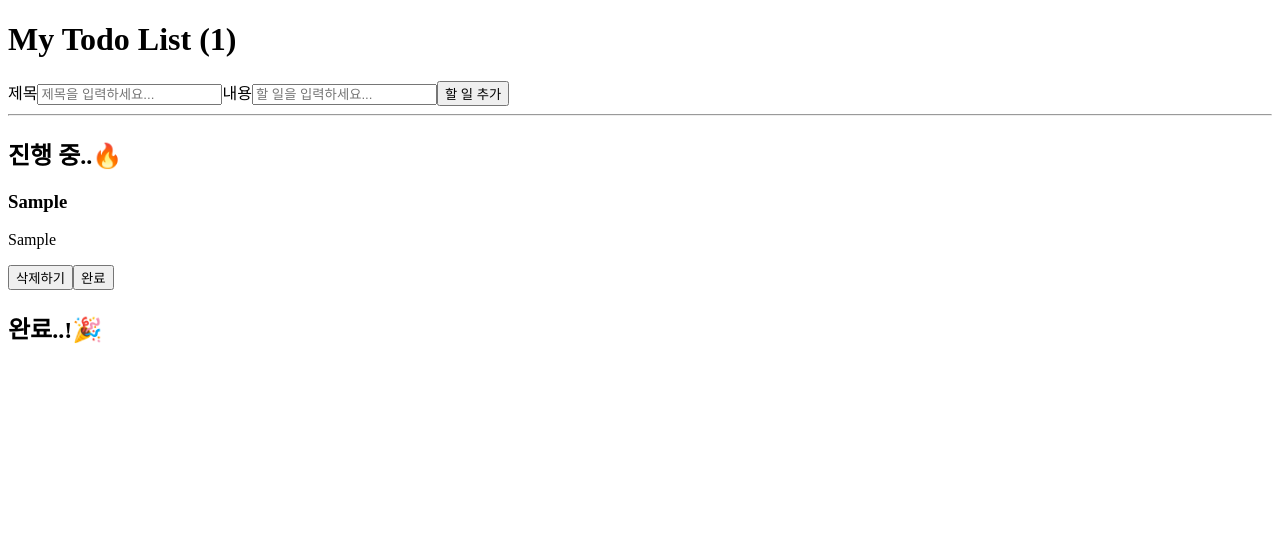
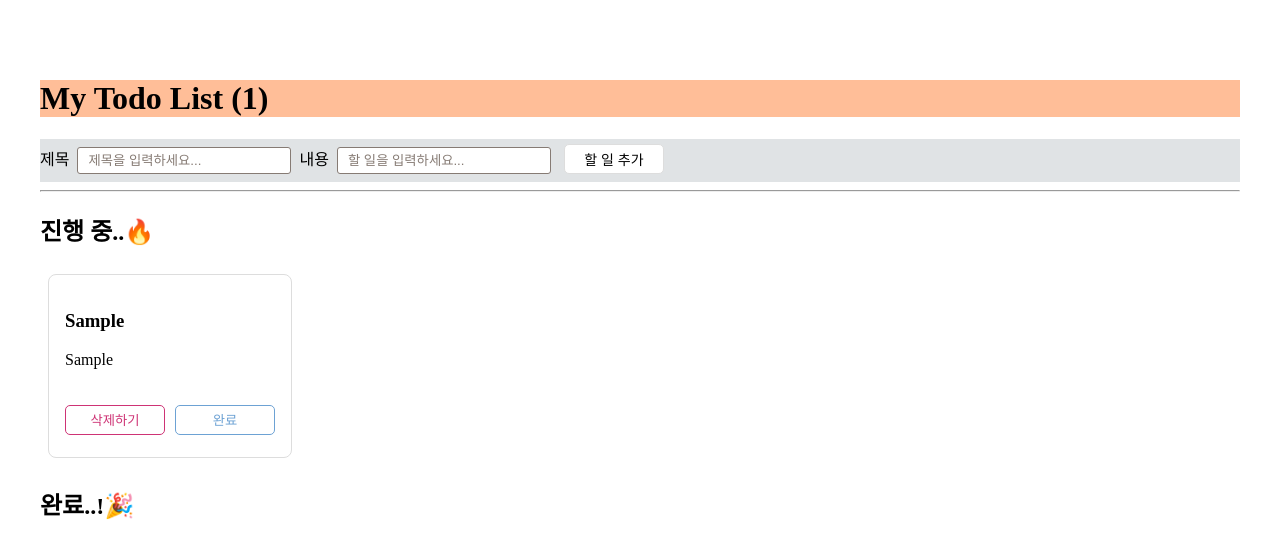
Before and after one commit to ketchup0211/to-do-app, a React (Create React App) app: page / in a window 1280 px wide. Both pictures are taken after typing "Sample", "Sample" into the empty fields and a click on the button "할 일 추가". Shown: the top 558 px of the page. Built offline with nearby package versions, Linux system fonts and the light colour scheme.

Commit message:
[MOD] component 분리 성공

```diff
--- a/src/App.js
+++ b/src/App.js
@@ -1,26 +1,17 @@
-import React, { useState } from "react";
-import ToDoList from "./ToDoList";
-import ToDoForm from "./ToDoForm";
+import { useState } from "react";
+import "./App.css";
+import ToDoCard from "./ToDoCard";
 
 function App() {
-  const [toDos, setToDos] = useState([]);
   const [title, setTitle] = useState("");
   const [toDo, setToDo] = useState("");
+  const [toDos, setToDos] = useState([]);
 
   const onTitleChange = (event) => setTitle(event.target.value);
   const onToDoChange = (event) => setToDo(event.target.value);
 
-  const onSubmit = (event) => {
-    event.preventDefault();
-    if (title === "" || toDo === "") {
-      return;
-    }
-    setTitle("");
-    setToDo("");
-    setToDos((currentArray) => [{ title, toDo, done: false }, ...currentArray]);
-  };
-
   const toggleDone = (index) => {
+    //  해당 인덱스의 done을 반전시킨다.
     setToDos((currentArray) =>
       currentArray.map((item, i) =>
         i === index ? { ...item, done: !item.done } : item
@@ -29,32 +20,75 @@ function App() {
   };
 
   const onDelete = (index) => {
+    //  currentArray를 해당 인덱스를 제외한 요소들로 업데이트한다.
     setToDos((currentArray) => currentArray.filter((_, i) => i !== index));
   };
 
+  const onSubmit = (event) => {
+    event.preventDefault();
+    //  title 또는 toDo가 공란이면 투두 리스트에 추가하지 않는다.
+    if (title === "" || toDo === "") {
+      return;
+    }
+    //  title 또는 toDo가 공란이 아니면 투두 리스트에 이를 추가하고, 입력란을 공란으로 만든다.
+    setTitle("");
+    setToDo("");
+    setToDos((currentArray) => [{ title, toDo, done: false }, ...currentArray]);
+  };
+  //  main
   return (
     <div>
       <h1>My Todo List ({toDos.length})</h1>
-      <ToDoForm
-        onTitleChange={onTitleChange}
-        onToDoChange={onToDoChange}
-        onSubmit={onSubmit}
-        title={title}
-        toDo={toDo}
-      />
+      <form onSubmit={onSubmit}>
+        <label htmlFor="title">제목</label>
+        <input
+          id="title"
+          onChange={onTitleChange}
+          value={title}
+          type="text"
+          placeholder="제목을 입력하세요..."
+        ></input>
+        <label htmlFor="title">내용</label>
+        <input
+          id="toDo"
+          onChange={onToDoChange}
+          value={toDo}
+          type="text"
+          placeholder="할 일을 입력하세요..."
+        ></input>
+        <button>할 일 추가</button>
+      </form>
       <hr />
       <h2>진행 중..🔥</h2>
-      <ToDoList
-        toDos={toDos.filter((item) => !item.done)}
-        onDelete={onDelete}
-        toggleDone={toggleDone}
-      />
+      <div className="todo-list">
+        {toDos.map(
+          (item, index) =>
+            !item.done && (
+              <ToDoCard
+                key={index}
+                {...item}
+                toggleDone={toggleDone}
+                onDelete={onDelete}
+                index={index}
+              />
+            )
+        )}
+      </div>
       <h2>완료..!🎉</h2>
-      <ToDoList
-        toDos={toDos.filter((item) => item.done)}
-        onDelete={onDelete}
-        toggleDone={toggleDone}
-      />
+      <div className="todo-list">
+        {toDos.map(
+          (item, index) =>
+            item.done && (
+              <ToDoCard
+                key={index}
+                {...item}
+                toggleDone={toggleDone}
+                onDelete={onDelete}
+                index={index}
+              />
+            )
+        )}
+      </div>
     </div>
   );
 }
--- a/src/DoneBtn.js
+++ /dev/null
@@ -1,12 +0,0 @@
-import { useState } from "react";
-
-function DoneBtn({ text, onClick }) {
-  //  완료 여부에 따라 내부 텍스트가 바뀌므로, prop을 통해 텍스트를 받기 위해 컴포넌트로 분리한다.
-  return (
-    <button className="done-btn" onClick={onClick}>
-      {text}
-    </button>
-  );
-}
-
-export default DoneBtn;
--- a/src/ToDoCard.js
+++ b/src/ToDoCard.js
@@ -1,7 +1,4 @@
-import { useState } from "react";
-import DoneBtn from "./DoneBtn.js";
-
-function ToDoCard({ title, toDo, done, index, onDelete, toggleDone }) {
+function ToDoCard({ title, toDo, done, index, toggleDone, onDelete }) {
   //  반복해서 사용하므로, 컴포넌트로 분리한다.
   return (
     //  완료 여부에 따라 클래스를 부여하고, 버튼의 라벨을 변경한다.
@@ -21,4 +18,13 @@ function ToDoCard({ title, toDo, done, index, onDelete, toggleDone }) {
   );
 }
 
+function DoneBtn({ text, onClick }) {
+  //  완료 여부에 따라 내부 텍스트가 바뀌므로, prop을 통해 텍스트를 받기 위해 컴포넌트로 분리한다.
+  return (
+    <button className="done-btn" onClick={onClick}>
+      {text}
+    </button>
+  );
+}
+
 export default ToDoCard;
--- a/src/ToDoForm.js
+++ /dev/null
@@ -1,28 +0,0 @@
-// ToDoForm.js
-import React from "react";
-
-function ToDoForm({ onTitleChange, onToDoChange, onSubmit, title, toDo }) {
-  return (
-    <form onSubmit={onSubmit}>
-      <label htmlFor="title">제목</label>
-      <input
-        id="title"
-        onChange={onTitleChange}
-        value={title}
-        type="text"
-        placeholder="제목을 입력하세요..."
-      />
-      <label htmlFor="toDo">내용</label>
-      <input
-        id="toDo"
-        onChange={onToDoChange}
-        value={toDo}
-        type="text"
-        placeholder="할 일을 입력하세요..."
-      />
-      <button type="submit">할 일 추가</button>
-    </form>
-  );
-}
-
-export default ToDoForm;
--- a/src/ToDoList.js
+++ /dev/null
@@ -1,20 +0,0 @@
-import React from "react";
-import ToDoCard from "./ToDoCard";
-
-function ToDoList({ toDos, onDelete, toggleDone }) {
-  return (
-    <div>
-      {toDos.map((item, index) => (
-        <ToDoCard
-          key={index}
-          {...item}
-          index={index}
-          onDelete={onDelete}
-          toggleDone={toggleDone}
-        />
-      ))}
-    </div>
-  );
-}
-
-export default ToDoList;
```
